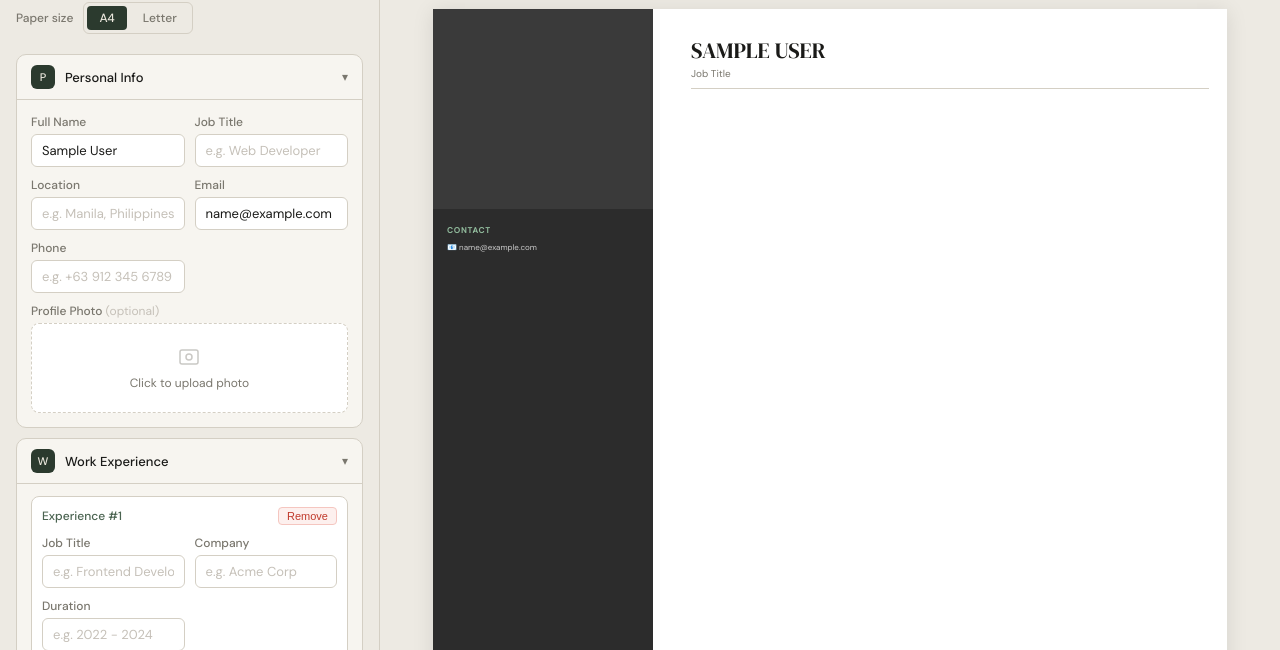
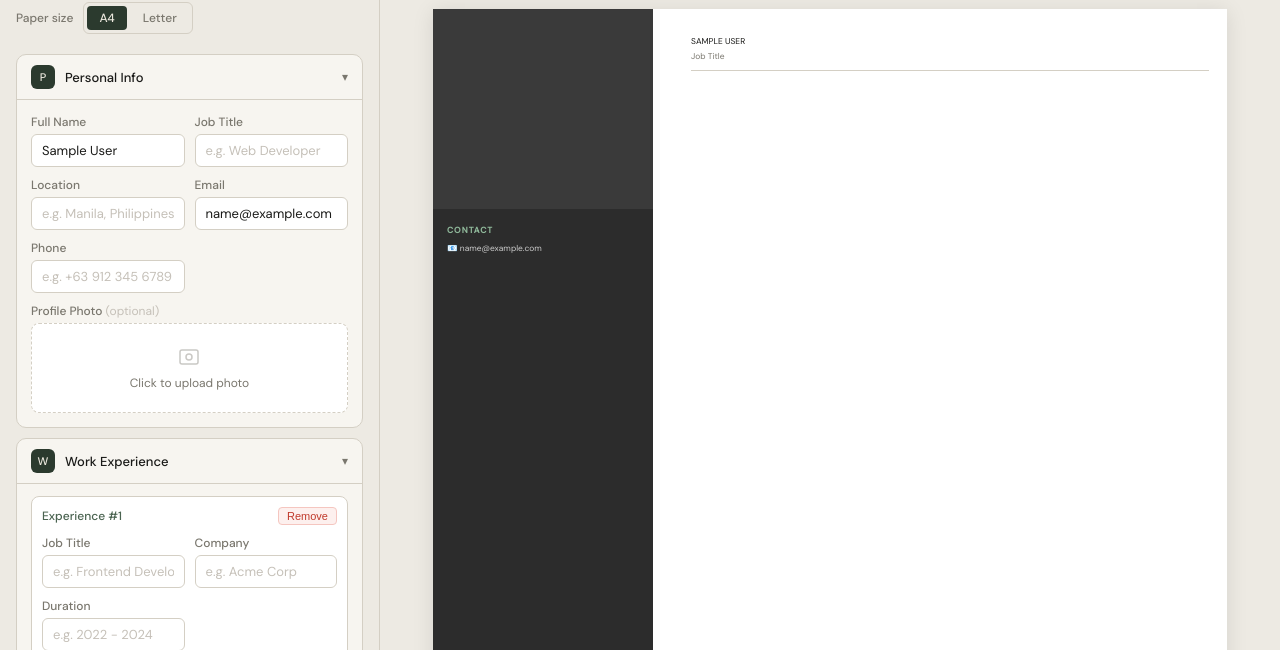
Before and after one commit to PreciousArielle/ProFile, a website: page FRONTEND/form.html in a window 1280 px wide. Shown: the part 150-800 px from the top of the page. Drawn offline with Linux system fonts and the light colour scheme; sample sign-in values are in the browser's storage; a web font is replaced by a local one.

Commit message:
ONE LAST TIME

```diff
--- a/FRONTEND/form.html
+++ b/FRONTEND/form.html
@@ -815,18 +815,28 @@
   // ── Font / Size customization ──
   function applyCustomizations() {
   const font = document.getElementById('fontFamily').value
-  const size = document.getElementById('fontSize').value
+  const size = parseInt(document.getElementById('fontSize').value)
   document.getElementById('fontSizeVal').textContent = size + 'px'
-  const resume = document.getElementById('previewResume')
-  resume.style.fontFamily = font
-  resume.style.fontSize = size + 'px'
-  ;['prev-t1','prev-t2','prev-t3','prev-t4'].forEach(id => {
-    const el = document.getElementById(id)
-    if (el) {
-      el.style.fontFamily = font
-      el.style.fontSize = size + 'px'
-    }
-  })
+
+  // Inject a style tag that overrides all text inside the preview
+  let styleTag = document.getElementById('preview-custom-style')
+  if (!styleTag) {
+    styleTag = document.createElement('style')
+    styleTag.id = 'preview-custom-style'
+    document.head.appendChild(styleTag)
+  }
+
+  styleTag.textContent = `
+    #previewResume * {
+      font-family: ${font} !important;
+    }
+    #previewResume div, #previewResume span, #previewResume p {
+      font-size: ${size * 0.65}px !important;
+    }
+    #previewResume b, #previewResume strong {
+      font-size: ${size * 0.65}px !important;
+    }
+  `
   saveDraft()
 }
 
```
